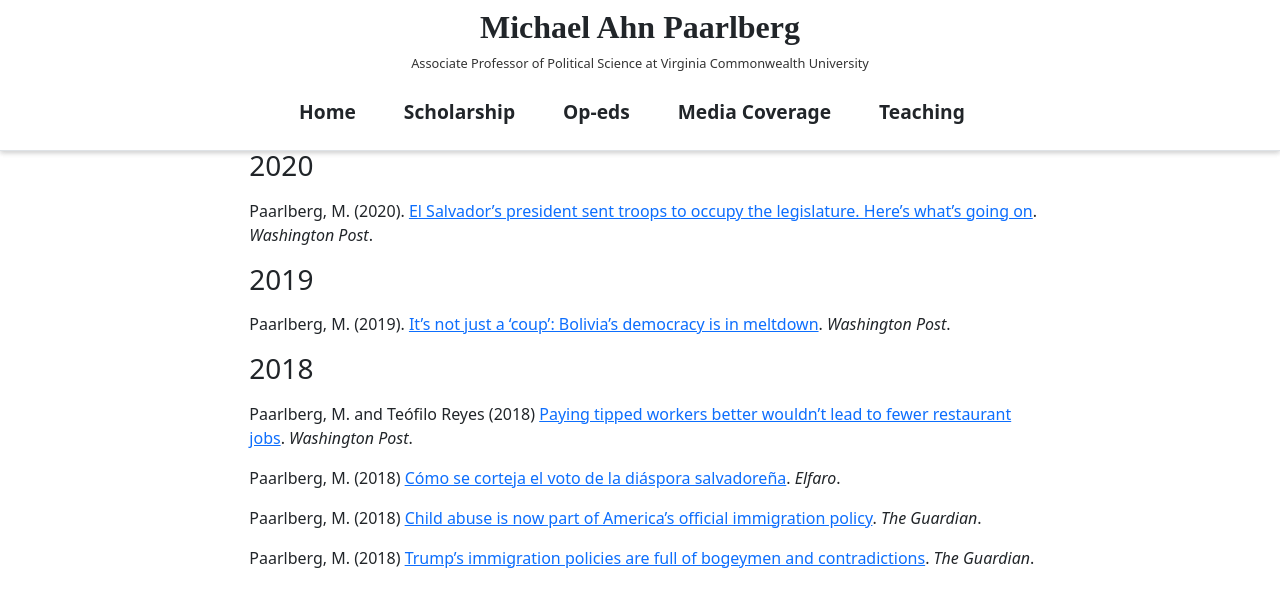
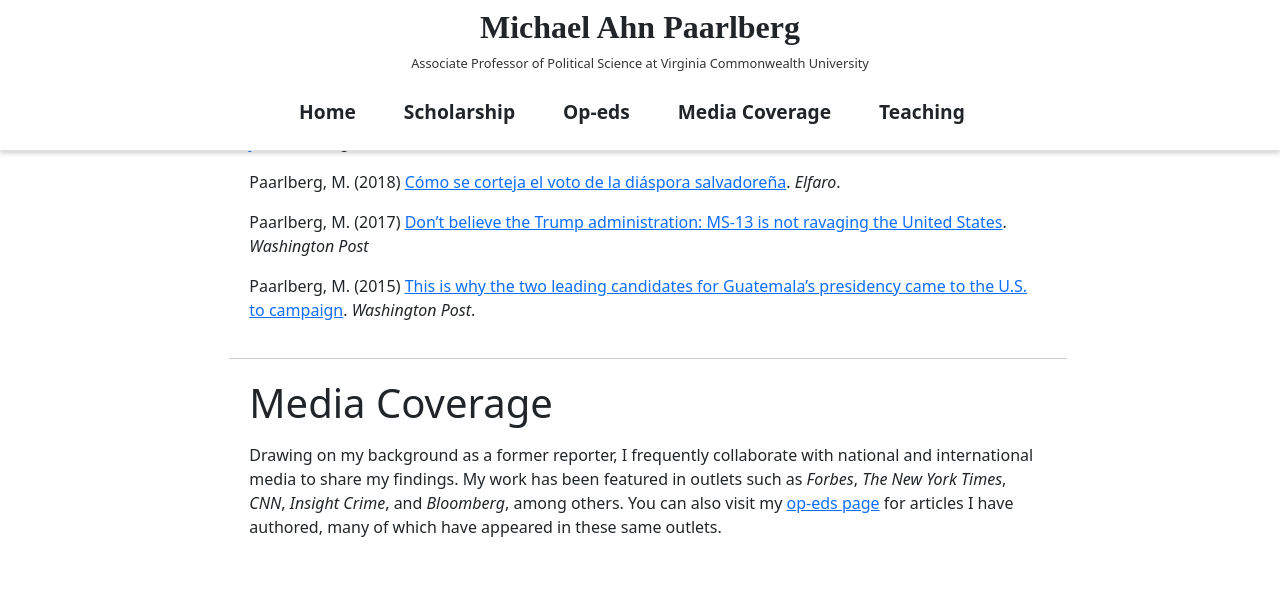
Before and after one commit to RelevantResearch/michael-paarlberg, a Jekyll site: the page built from _pages/home.md, in a window 1280 px wide and 1400 px high, scrolled down 3006 px. Shown: the top 591 px of the window. Built offline with Jekyll 4.4.1, drawn with Linux system fonts in a browser that asks for light colours; some of the changed text lies outside the part shown.

Commit message:
clean up op eds

```diff
--- a/_includes/opeds.md
+++ b/_includes/opeds.md
@@ -1,6 +1,4 @@
-One key way that I connect my research to a broad audience and seek to shape public discourse about Latin America is through op-ed articles published in leading news outlets. The list of articles below – combined with my [academic publications](https://michael.relevant-research.com/scholarship/) and my frequent [interviews with journalists](https://michael.relevant-research.com/media-coverage/) – reflects my broader hope that my work will benefit society.
-
-### 2022
+Here is a list of op-eds I've published over the years. Op-eds published in the <i>Guardian</i> are available through [my Guardian author page](https://www.theguardian.com/profile/michael-paarlberg).
 
 Paarlberg, M. (2022). [Why El Salvador’s mass arrests won’t lower the murder rate](https://www.washingtonpost.com/politics/2022/07/11/bukele-el-salvador-homicides-gangs-ms-13-barrio-18/). _Washington Post_.
 
@@ -10,52 +8,18 @@ Paarlberg, M. (2022). [Why the “Cool Dictator” of El Salvador Went All-In on
 
 Paarlberg, M. (2022). [El emergente estado pandilla en El Salvador](https://www.elsalvador.com/opinion/editoriales/pandillas-nayib-bukele/929326/2022/). _El Salvador_.
 
-### 2021
-
 Paarlberg, M. and Ricardo J. Valencia (2021). [The elections in El Salvador could make or break Biden’s Central America policy](https://www.washingtonpost.com/outlook/2021/02/25/el-salvador-elections-biden/). _Washington Post_.
 
 Paarlberg, M. (2021). [Why Is America Cooperating With Militaries Running Criminal Rackets?](https://foreignpolicy.com/2021/08/03/us-mexico-latin-america-lopez-obrador-cienfuegos-cartels-corruption-crime-drugs-congress-migration-root-causes-leahy/) _Foreign Policy_.
 
-### 2020
-
 Paarlberg, M. (2020). [El Salvador’s president sent troops to occupy the legislature. Here’s what’s going on](https://www.washingtonpost.com/politics/2020/02/17/el-salvadors-president-sent-troops-occupy-legislature-heres-whats-going/). _Washington Post_.
 
-### 2019
-
 Paarlberg, M. (2019). [It’s not just a ‘coup’: Bolivia’s democracy is in meltdown](https://www.washingtonpost.com/outlook/2019/11/13/its-not-just-coup-bolivias-democracy-is-meltdown/). _Washington Post_.
-
-### 2018
 
 Paarlberg, M. and Teófilo Reyes (2018) [Paying tipped workers better wouldn’t lead to fewer restaurant jobs](https://www.washingtonpost.com/news/posteverything/wp/2018/01/16/paying-tipped-workers-better-wouldnt-lead-to-fewer-restaurant-jobs/?utm_term=.d61e78aba799). _Washington Post_.
 
 Paarlberg, M. (2018) [Cómo se corteja el voto de la diáspora salvadoreña](https://elfaro.net/es/201805/ef_academico/21940/Cómo-se-corteja-el-voto-de-la-diáspora-salvadoreña.htm). _Elfaro_.
 
-Paarlberg, M. (2018) [Child abuse is now part of America's official immigration policy](https://www.theguardian.com/commentisfree/2018/jun/14/child-abuse-part-americas-official-immigration-policy). _The Guardian_.
-
-Paarlberg, M. (2018) [Trump's immigration policies are full of bogeymen and contradictions](https://www.theguardian.com/commentisfree/2018/feb/02/trump-immigration-bogeymen-ms-13-chain-migration). _The Guardian_.
-
-### 2017
-
 Paarlberg, M. (2017) [Don’t believe the Trump administration: MS-13 is not ravaging the United States](https://www.washingtonpost.com/news/posteverything/wp/2017/10/11/dont-believe-the-trump-administration-ms-13-is-not-ravaging-the-united-states/). _Washington Post_
 
-Paarlberg, M. (2017) [After the supreme court blow, unions should look to a new model](https://www.theguardian.com/commentisfree/2018/jun/27/unions-supreme-court-nra-opinion). _The Guardian_.
-
-Paarlberg, M. (2017) [Trump's budget: the dream of a paranoid strongman and a vicious Scrooge](https://www.theguardian.com/commentisfree/2017/mar/16/trumps-budget-dream-paranoid-strongman-vicious-scrooge). _The Guardian_.
-
-Paarlberg, M. (2017) [With all eyes on Trump, Republicans are planning to break unions for good](https://www.theguardian.com/commentisfree/2017/feb/02/republicans-unions-right-to-work-bill). _The Guardian_.
-
-### 2016
-
-Paarlberg, M. (2016) [It's race and immigration, stupid](https://www.theguardian.com/commentisfree/2016/sep/17/its-race-and-immigration-stupid). _The Guardian_.
-
-### 2015 and Older
-
 Paarlberg, M. (2015) [This is why the two leading candidates for Guatemala’s presidency came to the U.S. to campaign](https://www.washingtonpost.com/news/monkey-cage/wp/2015/09/10/this-is-why-the-two-leading-candidates-for-guatemalas-presidency-came-to-the-u-s-to-campaign/). _Washington Post_.
-
-Paarlberg, M. (2014) [Gangs, guns and Judas Priest: the secret history of a US-inflicted border crisis](http://www.theguardian.com/commentisfree/2014/jul/23/history-border-crisis-central-america-gangs). _The Guardian_.
-
-Paarlberg, M. (2013) [US unions' continued decline masks new forms of worker activism](http://www.theguardian.com/commentisfree/2013/jan/25/unions-decline-worker-activism). _The Guardian_.
-
-Paarlberg M. (2012) [Can the company fire you for the way you vote?](http://www.theguardian.com/commentisfree/2012/oct/26/can-company-fire-you-vote). _The Guardian_.
-
-Paarlberg, M. (2010) [On moral hazard and unemployment](http://www.theguardian.com/commentisfree/cifamerica/2010/aug/06/jobless-benefit-unemployment-insurance). _The Guardian_.
--- a/_includes/teaching.md
+++ b/_includes/teaching.md
@@ -21,5 +21,5 @@ A discussion seminar looking at migration in a comparative and global context, g
 ## Public Lectures in Chile
 
 <div style="text-align: center;">
-    <img src="/assets/img/teach3.jpeg" alt="Public Lecture in Chile" style="width: 90%; height: auto;">
+    <img src="/assets/img/teach3.jpeg" alt="Public Lecture in Chile" style="width: 100%; height: auto;">
 </div>
```
Also changed, not shown: 1 other file.
